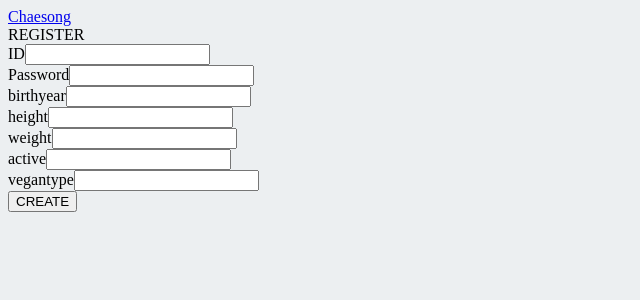
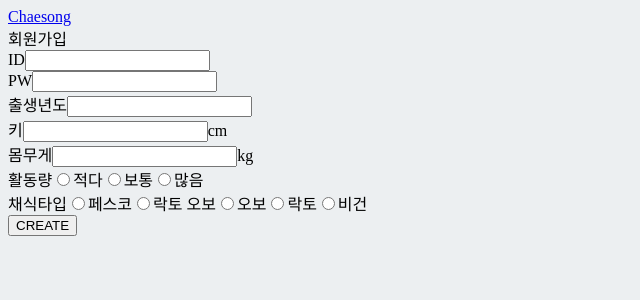
Before and after one commit to l10032503/chaesong, a React app: page /register in a window 1280 px wide. Shown: the top 300 px of the page, without its empty margins (0-640 px from the left). Built offline with nearby package versions, Linux system fonts and the light colour scheme.

Commit message:
html 적용

```diff
--- a/package.json
+++ b/package.json
@@ -19,9 +19,10 @@
     "debug": "~2.6.9",
     "ejs": "~2.5.7",
     "express": "^4.16.4",
+    "express-session": "^1.15.6",
     "http-errors": "~1.6.2",
     "jsonwebtoken": "^8.5.1",
-    "morgan": "~1.9.0",
+    "morgan": "^1.9.1",
     "mysql": "^2.16.0",
     "mysql2": "^1.6.5",
     "path": "^0.12.7",
--- a/src/client/actions/ActionType.js
+++ b/src/client/actions/ActionType.js
@@ -1,3 +1,7 @@
 export const AUTH_REGISTER = "AUTH_REGISTER";
 export const AUTH_REGISTER_SUCCESS = "AUTH_REGISTER_SUCCESS";
 export const AUTH_REGISTER_FAILURE = "AUTH_REGISTER_FAILURE";
+
+export const AUTH_LOGIN = "AUTH_LOGIN";
+export const AUTH_LOGIN_SUCCESS = "AUTH_LOGIN_SUCCESS";
+export const AUTH_LOGIN_FAILURE = "AUTH_LOGIN_FAILURE";
--- a/src/client/components/Authentication.js
+++ b/src/client/components/Authentication.js
@@ -10,7 +10,7 @@ class Authentication extends React.Component{
         height:"",
         weight:"",
         active:"",
-        vegantype:""
+        vegantype:"",
     }
 
     handleChange = (e) => {
@@ -48,7 +48,7 @@ class Authentication extends React.Component{
     render(){
         const inputBoxes = (
             <div>
-                <div className="input-field col s12 user_id">
+                <div className="input-field col s12">
                     <label>ID</label>
                     <input
                         name="user_id"
@@ -57,8 +57,8 @@ class Authentication extends React.Component{
                         onChange={this.handleChange}
                         value={this.state.user_id}/>
                 </div>
-                <div className="input-field col s12 pw">
-                    <label>Password</label>
+                <div className="input-field col s12">
+                    <label>PW</label>
                     <input
                         name="pw"
                         type="text"
@@ -66,8 +66,8 @@ class Authentication extends React.Component{
                         onChange={this.handleChange}
                         value={this.state.pw}/>
                 </div>
-                <div className="input-field col s12 birthyear">
-                    <label>birthyear</label>
+                <div className="input-field col s12">
+                    <label>출생년도</label>
                     <input
                         name="birthyear"
                         type="int"
@@ -75,41 +75,93 @@ class Authentication extends React.Component{
                         onChange={this.handleChange}
                         value={this.state.birthyear}/>
                 </div>
-                <div className="input-field col s12 height">
-                    <label>height</label>
+                <div className="input-field col s12">
+                    <label>키</label>
                     <input
                         name="height"
                         type="int"
                         className="validate"
                         onChange={this.handleChange}
                         value={this.state.height}/>
+                    <label>cm</label>
                 </div>
-                <div className="input-field col s12 weight">
-                    <label>weight</label>
+                <div className="input-field col s12">
+                    <label>몸무게</label>
                     <input
                         name="weight"
                         type="int"
                         className="validate"
                         onChange={this.handleChange}
                         value={this.state.weight}/>
+                    <label>kg</label>
                 </div>
-                <div className="input-field col s12 active">
-                    <label>active</label>
+                <div className="radio">
+                    <label>활동량</label>
+                    <label>
+                        <input
+                            name="active"
+                            type="radio"
+                            className="validate"
+                            onChange={this.handleChange}
+                            value="1"/>
+                            적다
+                    </label>
+                    <label>
+                        <input
+                            name="active"
+                            type="radio"
+                            className="validate"
+                            onChange={this.handleChange}
+                            value="2"/>
+                        보통
+                    </label>
+                    <label>
+                        <input
+                            name="active"
+                            type="radio"
+                            className="validate"
+                            onChange={this.handleChange}
+                            value="3"/>
+                        많음
+                    </label>
+                </div>
+                <div className="radio">
+                    <label>채식타입</label>
                     <input
-                        name="active"
-                        type="int"
+                        name="vegantype"
+                        type="radio"
                         className="validate"
                         onChange={this.handleChange}
-                        value={this.state.active}/>
-                </div>
-                <div className="input-field col s12 vegantype">
-                    <label>vegantype</label>
+                        value="1"/>
+                        페스코
                     <input
                         name="vegantype"
-                        type="int"
+                        type="radio"
                         className="validate"
                         onChange={this.handleChange}
-                        value={this.state.vegantype}/>
+                        value="2"/>
+                        락토 오보
+                    <input
+                        name="vegantype"
+                        type="radio"
+                        className="validate"
+                        onChange={this.handleChange}
+                        value="3"/>
+                        오보
+                    <input
+                        name="vegantype"
+                        type="radio"
+                        className="validate"
+                        onChange={this.handleChange}
+                        value="4"/>
+                        락토
+                    <input
+                        name="vegantype"
+                        type="radio"
+                        className="validate"
+                        onChange={this.handleChange}
+                        value="5"/>
+                        비건
                 </div>
             </div>
         );
@@ -149,7 +201,7 @@ class Authentication extends React.Component{
                 <Link className="logo" to="/">Chaesong</Link>
                 <div className="card">
                     <div className="header center">
-                        <div className="card-content">{this.props.mode ? "LOGIN" : "REGISTER"}</div>
+                        <div className="card-content">{this.props.mode ? "채송 로그인" : "회원가입"}</div>
                     </div>
                     {this.props.mode ? loginView : registerView }
                 </div>
```
Also changed, not shown: src/server/routes/memberJoin.js (+37 -8 lines), 2 other files (tests, documents, lock files or other folders).
